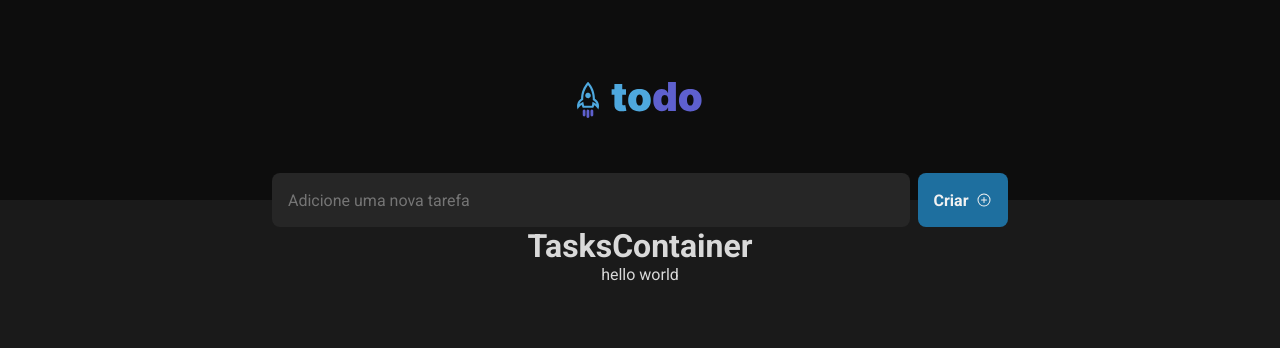
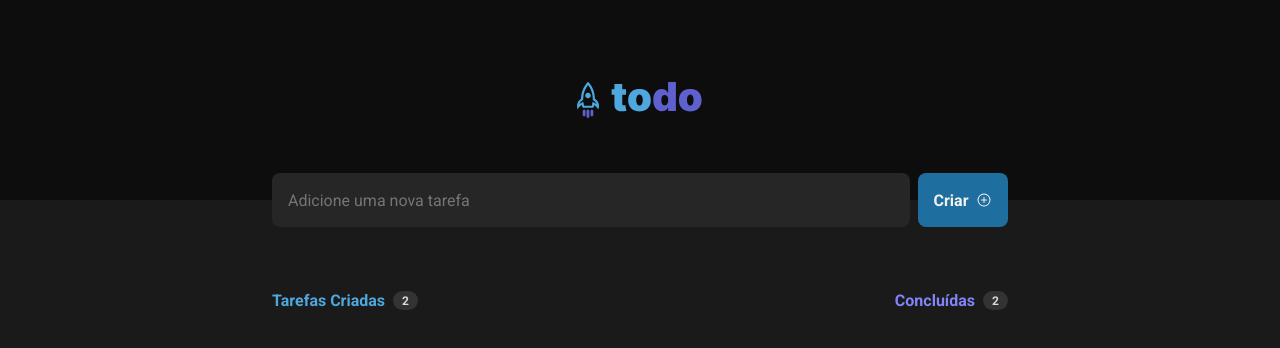
Before and after one commit to luanrem/todo-list, a React (Vite) app: page / in a window 1280 px wide. Shown: the top 348 px of the page. Built offline with nearby package versions, Linux system fonts and the light colour scheme.

Commit message:
feat: create header on TaskContainer

```diff
--- a/src/App.tsx
+++ b/src/App.tsx
@@ -14,7 +14,6 @@ function App() {
         <img src={ToDoLogo} alt="ToDo Logo" />
         <TaskCreation />
         <TasksContainer />
-        <p>hello world</p>
       </div>
     </div>
   )
--- /dev/null
+++ b/src/components/TasksContainer/TaskContainer.module.css
@@ -0,0 +1,37 @@
+.container {
+  margin-top: 4rem;
+  width: 100%;
+}
+
+.tasksHeader {
+  display: flex;
+  flex-direction: row;
+  justify-content: space-between;
+}
+
+.tasksHeader>div {
+  display: flex;
+}
+
+.tasksHeader>div:first-child strong {
+  color: var(--blue);
+  margin-right: 0.5rem;
+}
+
+.tasksHeader>div:last-child strong {
+  color: var(--purple);
+  margin-right: 0.5rem;
+}
+
+.tasksHeader>div p {
+  background: var(--gray-400);
+  width: 25px;
+  height: 19px;
+  border-radius: 999px;
+  font-weight: 600;
+  font-size: 12px;
+  display: flex;
+  justify-content: center;
+  align-items: center;
+  cursor: default;
+}
--- a/src/components/TasksContainer/index.tsx
+++ b/src/components/TasksContainer/index.tsx
@@ -1,5 +1,18 @@
+import styles from './TaskContainer.module.css'
+
 export function TasksContainer() {
   return (
-    <h1>TasksContainer</h1>
+    <div className={styles.container}>
+      <header className={styles.tasksHeader}>
+        <div>
+          <strong>Tarefas Criadas</strong>
+          <p>2</p>
+        </div>
+        <div>
+          <strong>Concluídas</strong>
+          <p>2</p>
+        </div>
+      </header>
+    </div>
   )
 }
```
